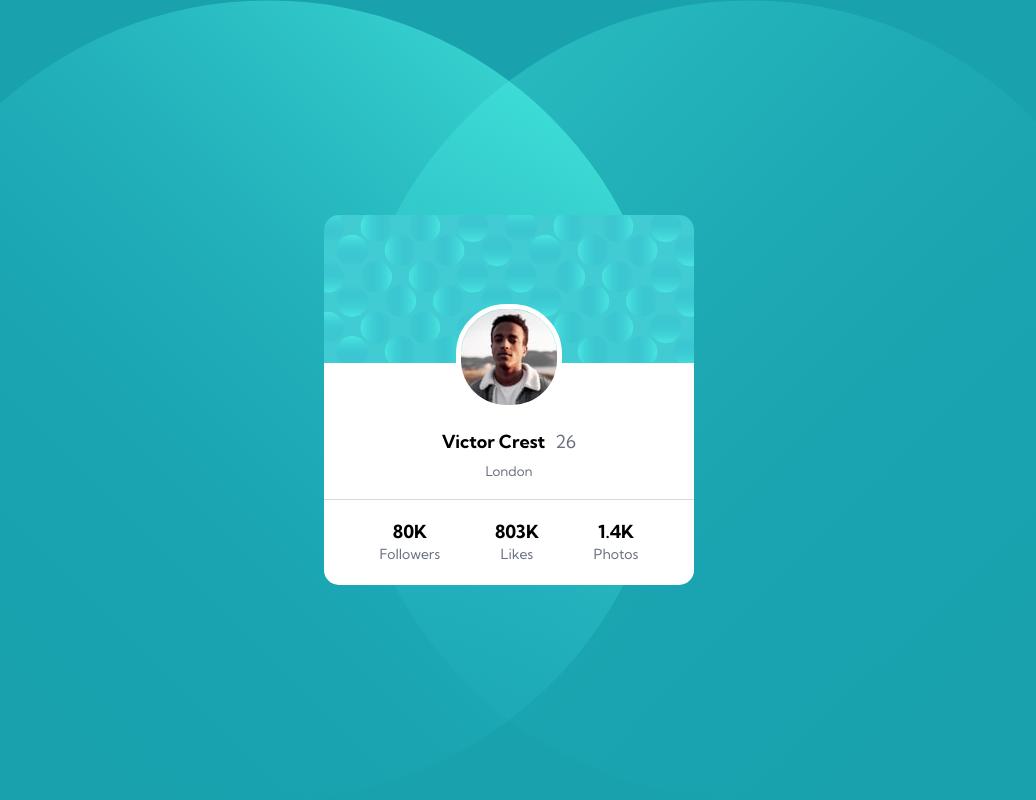
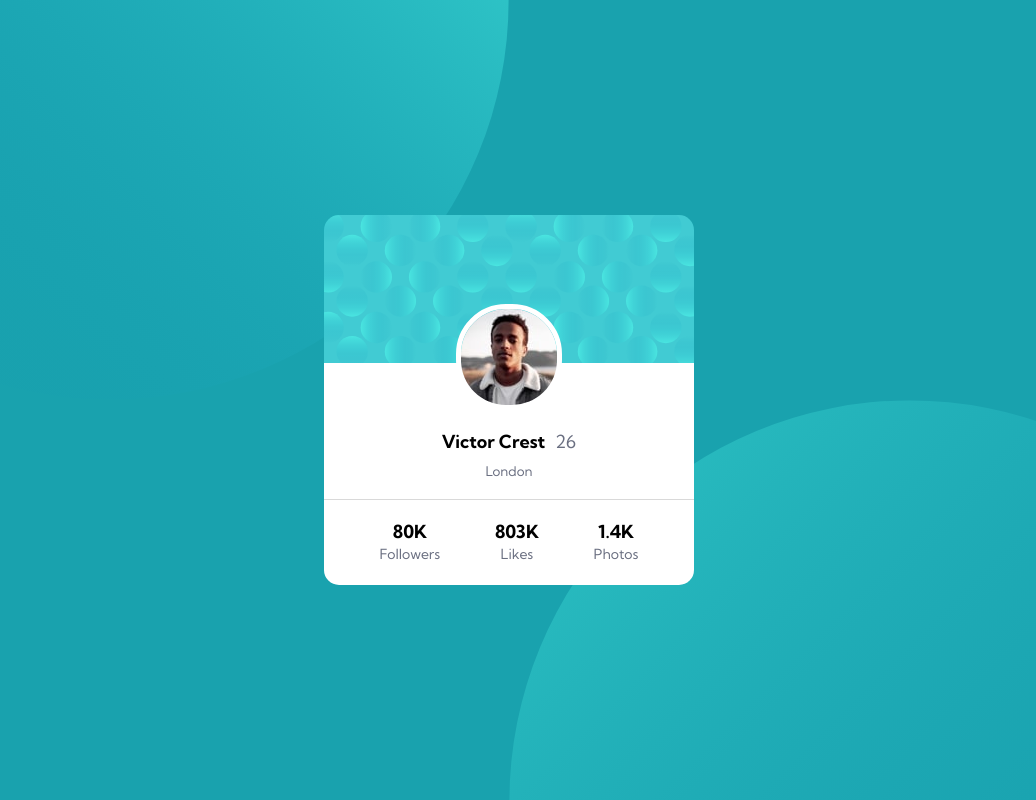
Before and after one commit to napalm-git/profile-card-component, a website: page index.html in a window 1280 px wide. Shown: the whole page, without its empty margins (131-1167 px from the left). Drawn offline with Linux system fonts and the light colour scheme.

Commit message:
fixed background image positioning

```diff
--- a/sass/main.scss
+++ b/sass/main.scss
@@ -14,7 +14,7 @@ body {
   height: 100vh;
   background-image: url("../images/bg-pattern-top.svg"),
     url("../images/bg-pattern-bottom.svg");
-  background-position: top left, bottom right;
+  background-position: right 50vw bottom 50vh, left 50vw top 50vh;
   background-repeat: no-repeat, no-repeat;
   background-size: contain, contain;
   background-color: $color-body-bg;
```
Also changed, not shown: css/main.css.
